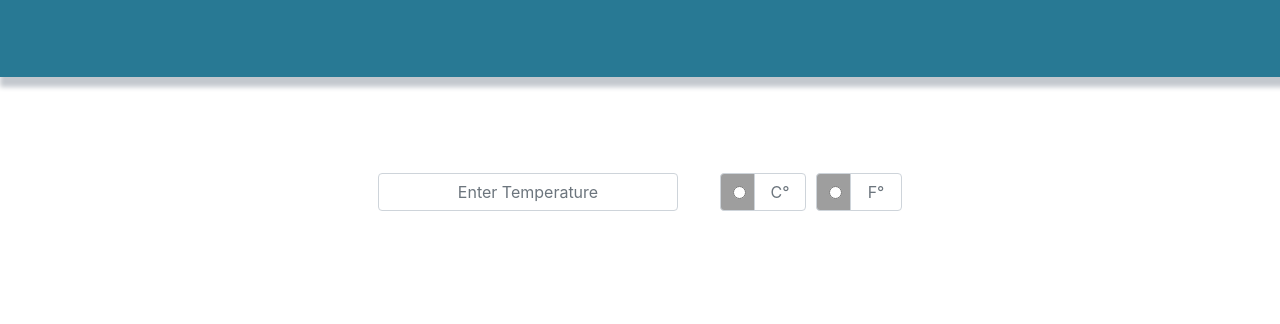
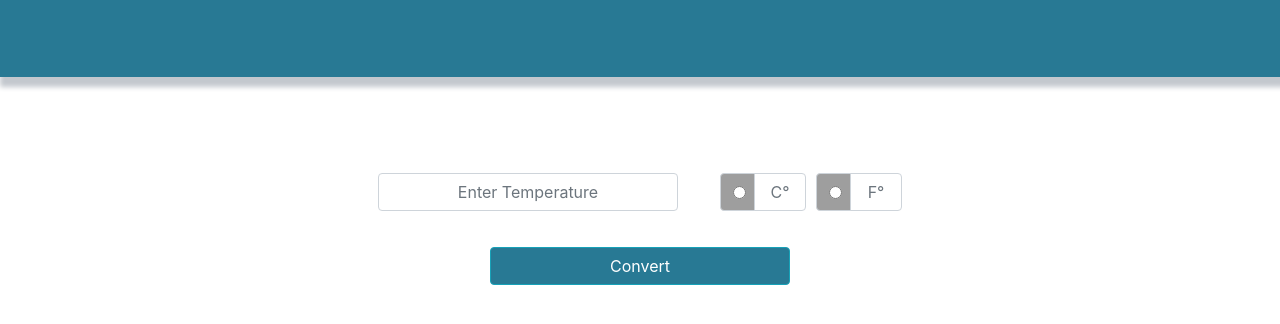
Before and after one commit to denzelb5/temperature-converter, a plain HTML site: page index.html in a window 1280 px wide. Shown: the part 172-496 px from the top of the page. Drawn offline with nearby package versions, Linux system fonts and the light colour scheme; a web font is replaced by a local one.

Commit message:
added convert button without functionality

```diff
--- a/index.html
+++ b/index.html
@@ -38,7 +38,9 @@
             </div>
         </div>
         </div>
-
+        <div id="convert-container">
+          <button type="button" id="convert-button" class="btn btn-info">Convert</button>
+        </div>
 
 
     <script src="./main.js"></script>
--- a/main.css
+++ b/main.css
@@ -45,3 +45,14 @@
 #radio-container {
     display: flex;
 }
+
+#convert-container {
+    display: flex;
+    justify-content: center;
+    margin-top:20px;
+}
+
+#convert-button {
+    width: 300px;
+    background-color: #287994;
+}
```
Lines whose indentation alone changed are shown as unchanged.
